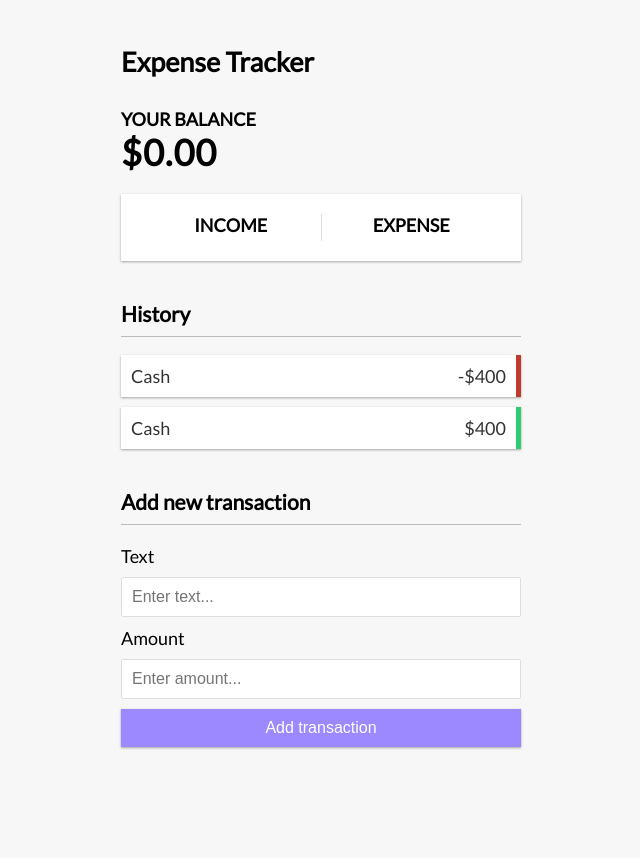
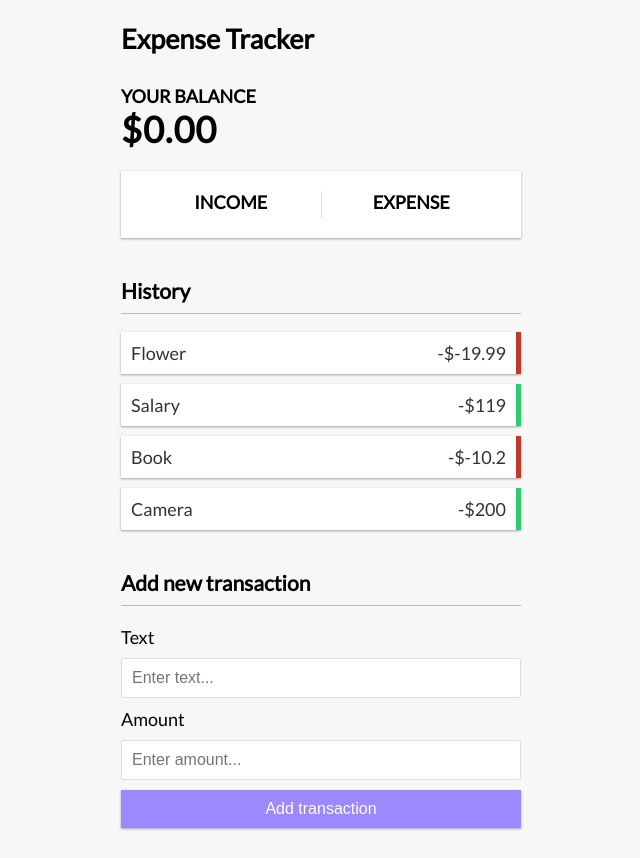
Before and after one commit to apel-pompi/vue-expense-tracker, a Vue app in the folder vue-expense-tracker/: page / in a window 1280 px wide. Shown: the whole page, without its empty margins (319-959 px from the left). Before the commit the page ends 800 px from the top, so only its background shows below. Built offline with nearby package versions, Linux system fonts and the light colour scheme.

Commit message:
transaction display

```diff
--- a/vue-expense-tracker/src/components/TansactionList.vue
+++ b/vue-expense-tracker/src/components/TansactionList.vue
@@ -2,20 +2,27 @@
     <div class="transaction">
         <h3>History</h3>
         <ul id="list" class="list">
-            <li class="minus">
-                Cash <span>-$400</span>
-                <button class="delete-btn">x</button>
-            </li>
-            <li class="plus">
-                Cash <span>$400</span>
+            <li v-for="transaction in transactions" :key="transaction.id" :class="transaction.amount < 0 ? 'minus': 'plus'">
+                {{transaction.text}} <span>-${{transaction.amount}}</span>
                 <button class="delete-btn">x</button>
             </li>
         </ul>
     </div>
 </template>
 
-<script setup>
-
+<script>
+export default{
+    data() {
+        return {
+            transactions: [
+                {id:1,text:'Flower',amount:-19.99},
+                {id:2,text:'Salary',amount:119.00},
+                {id:3,text:'Book',amount:-10.20},
+                {id:4,text:'Camera',amount:200.00},
+            ],
+        };
+    },
+}
 </script>
 
 
```
